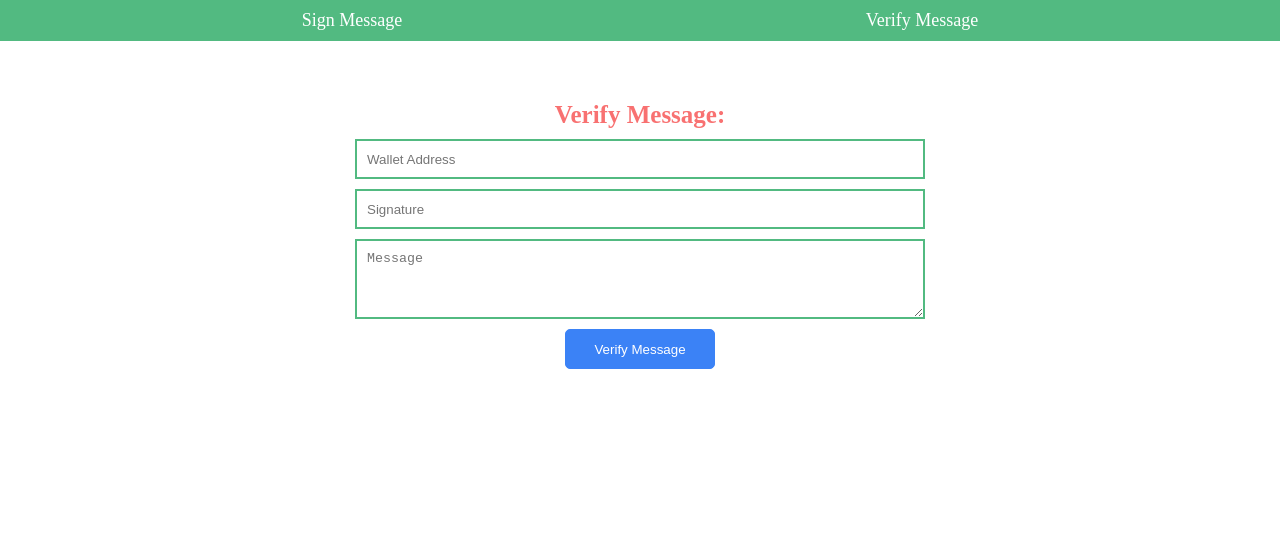
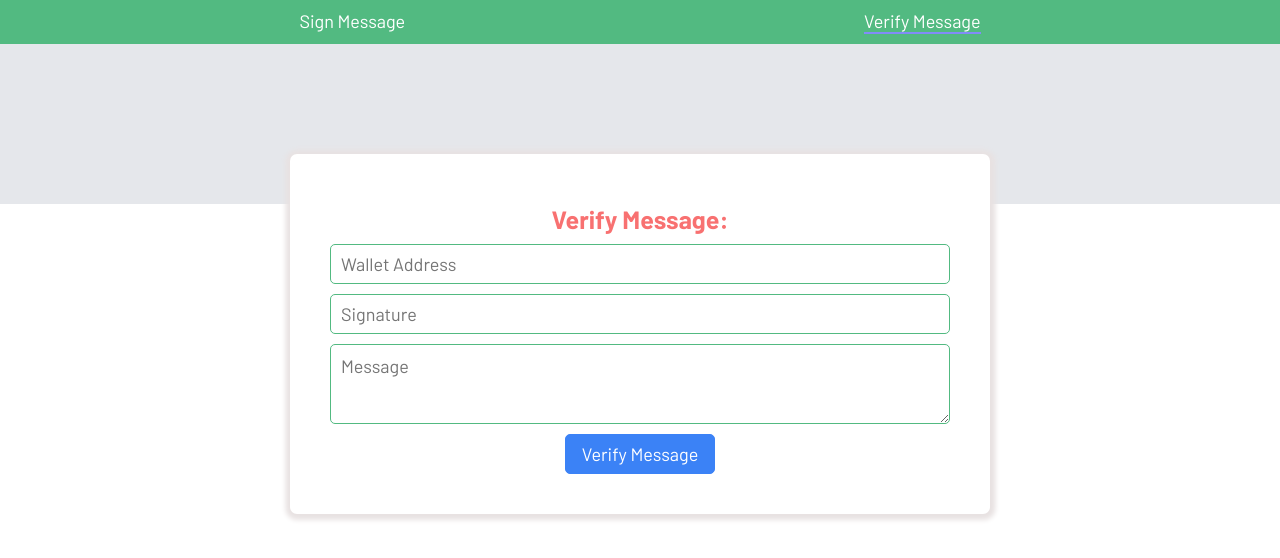
Before and after one commit to srksuman/Sign-and-Verify-Message-Metamask, a React (Create React App) app: page /verify in a window 1280 px wide. Shown: the top 558 px of the page. Built offline with nearby package versions, Linux system fonts and the light colour scheme.

Commit message:
update in ui

```diff
--- a/src/App.tsx
+++ b/src/App.tsx
@@ -16,12 +16,10 @@ function App() {
       >
         <BrowserRouter>
           <Header />
-          <div className="container">
             <Routes>
               <Route path="/" element={<SignMessage />} />
               <Route path="/verify" element={<VerifyMessage />} />
             </Routes>
-          </div>
         </BrowserRouter>
       </UserContext.Provider>
     </div>
--- a/src/assets/styles/components/header.scss
+++ b/src/assets/styles/components/header.scss
@@ -12,3 +12,6 @@
     }
   }
 }
+.active {
+  border-bottom: 2px solid var(--secondary-text-color);
+}
--- a/src/assets/styles/components/sign-verify.scss
+++ b/src/assets/styles/components/sign-verify.scss
@@ -1,11 +1,28 @@
+.sign-bg,.verify-bg {
+  background-color: #e5e7eb;
+  height: 20vh;
+  padding: 0;
+  margin: 0;
+  width: 100;
+}
+.common-div{
+  max-width: 700px;
+  padding: 40px;
+  background-color: #ffffff;
+  border-radius: 7px;
+  margin: auto;
+  margin-top: -50px;
+  margin-bottom: 30px;
+  box-shadow: 0.5px 1px 5px 5px  rgb(232, 226, 226);
+}
 .sign-msg-wrapper {
   display: flex;
-  margin-top: 50px;
   flex-direction: column;
   gap: 10px;
   justify-content: center;
   align-items: center;
   flex-wrap: wrap;
+
   .sign-msg {
     border: 2px solid var(--primary-color);
     border-radius: 4px;
@@ -50,9 +67,6 @@
 }
 
 .verify-msg-wrapper {
-  width: 50%;
-  margin: auto;
-  margin-top: 50px;
   .verify-text {
     text-align: center;
     padding: 10px;
@@ -69,13 +83,16 @@
     .verify-signature {
       height: 40px;
       padding: 10px;
-      border: 2px solid var(--primary-color);
+      border: 1px solid var(--primary-color);
+      border-radius: 5px;
+
       outline: var(--address-color);
     }
     .verify-message {
       height: 80px;
       padding: 10px;
-      border: 2px solid var(--primary-color);
+      border-radius: 5px;
+      border: 1px solid var(--primary-color);
       outline: var(--address-color);
     }
   }
--- a/src/assets/styles/index.scss
+++ b/src/assets/styles/index.scss
@@ -1,9 +1,12 @@
+@import url("https://fonts.googleapis.com/css2?family=Barlow:ital,wght@0,100;0,200;0,300;0,400;0,500;0,600;0,700;0,800;0,900;1,100;1,200;1,300;1,400;1,500;1,600;1,700;1,800;1,900&display=swap");
 @import "./typescale.scss";
 @import "./components/index.scss";
 * {
   margin: 0;
   padding: 0;
   box-sizing: border-box;
+  font-family: "Barlow", sans-serif;
+  font-size: 18px;
 }
 
 .container {
--- a/src/components/SignMessage.tsx
+++ b/src/components/SignMessage.tsx
@@ -59,7 +59,9 @@ const SignMessage = () => {
     window.navigator.clipboard.writeText(value);
   };
   return (
-    <div className="sign-msg-wrapper">
+    <>
+    <div className="sign-bg"></div>
+    <div className="sign-msg-wrapper common-div">
       <ToastContainer
         position="bottom-right"
         autoClose={5000}
@@ -139,6 +141,7 @@ const SignMessage = () => {
         </div>
       )}
     </div>
+    </>
   );
 };
 
--- a/src/components/VerifyMessage.tsx
+++ b/src/components/VerifyMessage.tsx
@@ -38,7 +38,9 @@ const VerifyMessage = () => {
     }
   };
   return (
-    <div className="verify-msg-wrapper">
+    <>
+      <div className="verify-bg"></div>
+      <div className="verify-msg-wrapper common-div">
         <h4 className="verify-text">Verify Message:</h4>
         <div className="verify-form">
           <input
@@ -56,7 +58,10 @@ const VerifyMessage = () => {
             type="text"
             name="signature"
             onChange={(e) => {
-            setFormDetails((prev) => ({ ...prev, signature: e.target.value }));
+              setFormDetails((prev) => ({
+                ...prev,
+                signature: e.target.value,
+              }));
             }}
           />
           <textarea
@@ -77,6 +82,7 @@ const VerifyMessage = () => {
           </button>
         </div>
       </div>
+    </>
   );
 };
 
--- a/src/components/common/Header/Header.tsx
+++ b/src/components/common/Header/Header.tsx
@@ -1,10 +1,16 @@
-import { Link } from "react-router-dom";
+import { Link, useLocation } from "react-router-dom";
+
 const Header = () => {
+  const location = useLocation();
   return (
     <div className="heading">
       <nav className="container">
-        <Link className="link" to="/">Sign Message</Link>
-        <Link className="link" to="/verify">Verify Message</Link>
+        <Link  className={`link ${location.pathname.toString() === "/" && "active"}`} to="/">
+          Sign Message
+        </Link>
+        <Link className={`link ${location.pathname.toString() === "/verify" && "active"}`} to="/verify">
+          Verify Message
+        </Link>
       </nav>
     </div>
   );
--- a/src/index.tsx
+++ b/src/index.tsx
@@ -1,12 +1,8 @@
-import React from 'react';
-import ReactDOM from 'react-dom/client';
-import App from './App';
+import React from "react";
+import ReactDOM from "react-dom/client";
+import App from "./App";
 
 const root = ReactDOM.createRoot(
-  document.getElementById('root') as HTMLElement
+  document.getElementById("root") as HTMLElement
 );
-root.render(
-  <React.StrictMode>
-    <App />
-  </React.StrictMode>
-);
+root.render(<App />);
```
Lines whose indentation alone changed are shown as unchanged.
